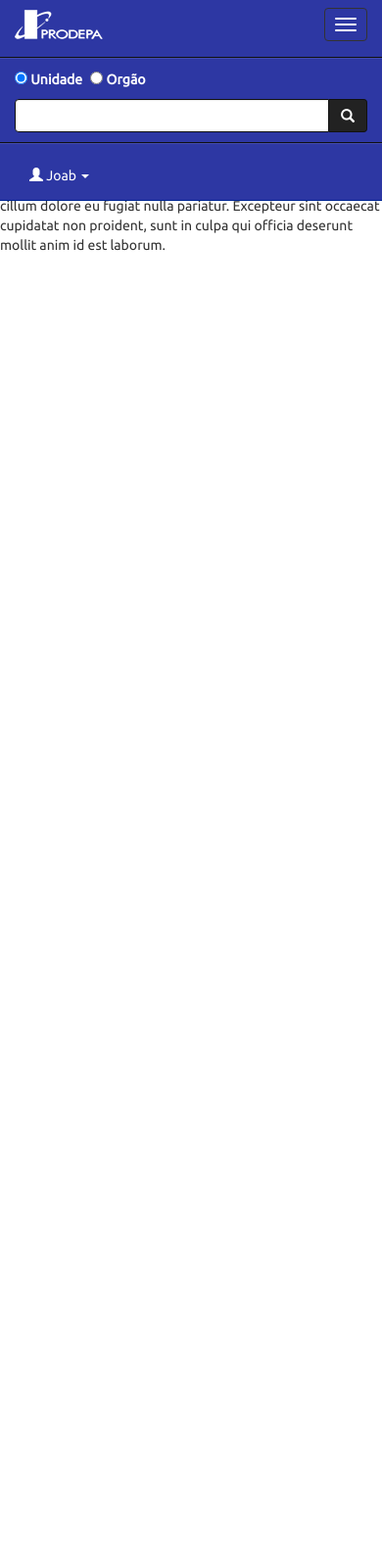
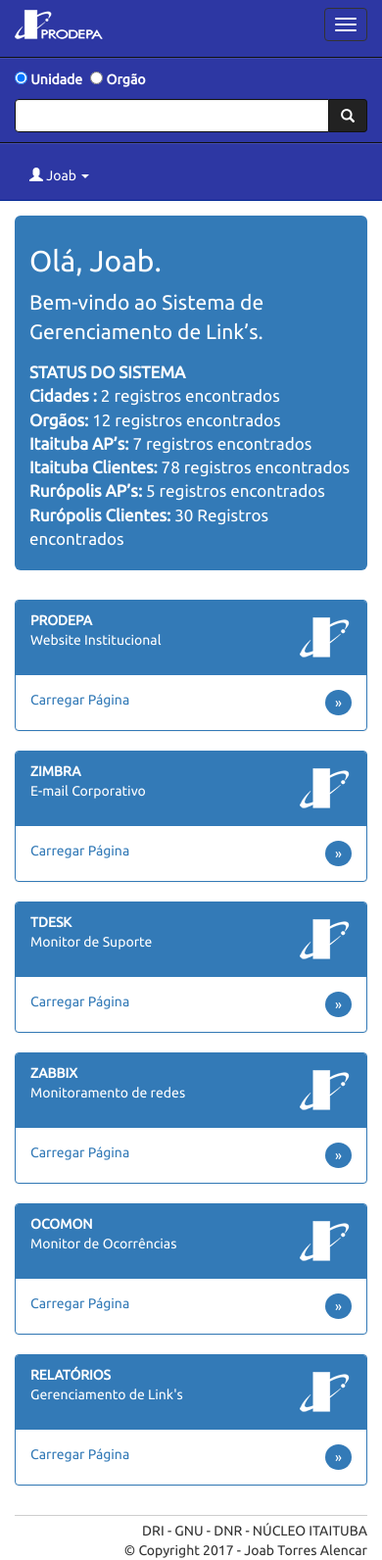
Before and after one commit to joabtorres/sgl_prodepa, a PHP site: page / in a window 390 px wide. Shown: the whole page at 98% size. Before the commit the page ends 256 px from the top, so only its background shows below. Run offline with PHP 8.4, Linux system fonts and the light colour scheme.

Commit message:
index.html concluida

```diff
--- a/css/estilo.css
+++ b/css/estilo.css
@@ -13,17 +13,22 @@
 
 
 /* CLASSES GLOBAIS*/
-
+.font-bold{font-weight: bold;}
 .img-center {
     display: block;
     margin: auto;
+}
+.img-right{
+    display: block;
+    float: right;
 }
 .oculta{display: none};
 .bg-success {
     background-color: rgb(50, 179, 51);
     color: white;
 }
-
+.jumbotron{background-color: #337AB7; color: white; padding-top:10px; padding-bottom: 10px;}
+.jumbotron>ul>li{font-size: 17px;}
 
 /*TELA LOGIN*/
 
@@ -231,3 +236,19 @@
 .side-nav>ul>li>ul>li>a:hover {
     color: #fff;
 }
+/*Breadcrumbs */
+#pagina-header>h2{
+    border-bottom: 1px solid #cecece;
+}
+/* panel*/
+.panel>.panel-body>a{display: block;}
+.panel>.panel-body>a:focus,.panel>.panel-body>a:hover{text-decoration: none;}
+.panel>.panel-body>a>span{float: right; background-color: #337AB7; color: white; padding: 3px 10px; border-radius: 50%}
+/*RODAPE*/
+#rodape{
+    clear: both;
+    margin-top: 10px;
+    padding-top: 5px;
+    border-top: 1px solid #cecece;
+}
+#rodape>p{margin-bottom: 0;}
--- a/index.html
+++ b/index.html
@@ -138,8 +138,150 @@
             </nav>
 
             <div id="conteudo_sistema">
-                <p>Lorem ipsum dolor sit amet, consectetur adipisicing elit, sed do eiusmod tempor incididunt ut labore et dolore magna aliqua. Ut enim ad minim veniam, quis nostrud exercitation ullamco laboris nisi ut aliquip ex ea commodo consequat. Duis aute
-                    irure dolor in reprehenderit in voluptate velit esse cillum dolore eu fugiat nulla pariatur. Excepteur sint occaecat cupidatat non proident, sunt in culpa qui officia deserunt mollit anim id est laborum.</p>
+                <div class="container-fluid">
+                    <div class="row" >
+                        <div class="col-sm-12 col-md-12 col-lg-12" id="pagina-header">
+                            <h2>Inicial</h2>
+                            <ol class="breadcrumb">
+                                <li class="active"><i class="glyphicon glyphicon-dashboard"></i> Inicial</li>
+                            </ol>
+                        </div>
+                    </div>
+                    <!--FIM pagina-header-->
+                    <div class="row">
+                        <div class="col-sm-12 col-md-12 col-lg-12">
+                            <div class="jumbotron">
+                                <h2>Olá, Joab.</h2>
+                                <p>Bem-vindo ao Sistema de Gerenciamento de Link’s.</p>
+                                <ul class="list-unstyled">
+                                    <li class="font-bold text-uppercase">STATUS DO SISTEMA</li>
+                                    <li><span class="font-bold">Cidades :</span> 2 registros encontrados</li>
+                                    <li><span class="font-bold">Orgãos: </span> 12 registros encontrados</li>
+                                    <li><span class="font-bold">Itaituba AP’s:</span>  7 registros encontrados</li>
+                                    <li><span class="font-bold">Itaituba Clientes:</span>  78 registros encontrados</li>
+                                    <li><span class="font-bold">Rurópolis AP’s:</span>  5 registros encontrados</li>
+                                    <li><span class="font-bold">Rurópolis Clientes: </span>  30 Registros encontrados</li>
+                                </ul>
+                            </div>
+                        </div>
+                        <div class="col-sm-6 col-md-4 col-lg-4">
+                            <div class="panel panel-primary">
+                                <div class="panel-heading">
+                                    <div class="row">
+                                        <div class="col-xs-9">
+                                            <div class="text-uppercase font-bold">PRODEPA</div>
+                                            <div>Website Institucional</div>
+                                        </div>
+                                       <div class="col-xs-3">
+                                            <img src="imagens/panel_icon.png" class="img-right img-responsive" alt="PRODEPA - LOGOTIPO"/>
+                                        </div>
+                                    </div>
+                                </div>
+                                <div class="panel-body">
+                                    <a href="#">Carregar Página<span>&raquo;</span></a>
+                                </div>
+                            </div>
+                        </div>
+
+                        <div class="col-sm-6 col-md-4 col-lg-4">
+                            <div class="panel panel-primary">
+                                <div class="panel-heading">
+                                    <div class="row">
+                                        <div class="col-xs-9">
+                                            <div class="text-uppercase font-bold">ZIMBRA</div>
+                                            <div>E-mail Corporativo</div>
+                                        </div>
+                                       <div class="col-xs-3">
+                                            <img src="imagens/panel_icon.png" class="img-right img-responsive" alt="PRODEPA - LOGOTIPO"/>
+                                        </div>
+                                    </div>
+                                </div>
+                                <div class="panel-body">
+                                    <a href="#">Carregar Página<span>&raquo;</span></a>
+                                </div>
+                            </div>
+                        </div>
+                        <div class="col-sm-6 col-md-4 col-lg-4">
+                            <div class="panel panel-primary">
+                                <div class="panel-heading">
+                                    <div class="row">
+                                        <div class="col-xs-9">
+                                            <div class="text-uppercase font-bold">TDESK</div>
+                                            <div>Monitor de Suporte</div>
+                                        </div>
+                                       <div class="col-xs-3">
+                                            <img src="imagens/panel_icon.png" class="img-right img-responsive" alt="PRODEPA - LOGOTIPO"/>
+                                        </div>
+                                    </div>
+                                </div>
+                                <div class="panel-body">
+                                    <a href="#">Carregar Página<span>&raquo;</span></a>
+                                </div>
+                            </div>
+                        </div>
+                        <div class="col-sm-6 col-md-4 col-lg-4">
+                            <div class="panel panel-primary">
+                                <div class="panel-heading">
+                                    <div class="row">
+                                        <div class="col-xs-9">
+                                            <div class="text-uppercase font-bold">ZABBIX</div>
+                                            <div>Monitoramento de redes</div>
+                                        </div>
+                                       <div class="col-xs-3">
+                                            <img src="imagens/panel_icon.png" class="img-right img-responsive" alt="PRODEPA - LOGOTIPO"/>
+                                        </div>
+                                    </div>
+                                </div>
+                                <div class="panel-body">
+                                    <a href="#">Carregar Página<span>&raquo;</span></a>
+                                </div>
+                            </div>
+                        </div>
+                        <div class="col-sm-6 col-md-4 col-lg-4">
+                            <div class="panel panel-primary">
+                                <div class="panel-heading">
+                                    <div class="row">
+                                        <div class="col-xs-9">
+                                            <div class="text-uppercase font-bold">OCOMON</div>
+                                            <div>Monitor de Ocorrências</div>
+                                        </div>
+                                       <div class="col-xs-3">
+                                            <img src="imagens/panel_icon.png" class="img-right img-responsive" alt="PRODEPA - LOGOTIPO"/>
+                                        </div>
+                                    </div>
+                                </div>
+                                <div class="panel-body">
+                                    <a href="#">Carregar Página<span>&raquo;</span></a>
+                                </div>
+                            </div>
+                        </div>
+                        <div class="col-sm-6 col-md-4 col-lg-4">
+                            <div class="panel panel-primary">
+                                <div class="panel-heading">
+                                    <div class="row">
+                                        <div class="col-xs-9">
+                                            <div class="text-uppercase font-bold">Relatórios</div>
+                                            <div>Gerenciamento de Link's</div>
+                                        </div>
+                                       <div class="col-xs-3">
+                                            <img src="imagens/panel_icon.png" class="img-right img-responsive" alt="PRODEPA - LOGOTIPO"/>
+                                        </div>
+                                    </div>
+                                </div>
+                                <div class="panel-body">
+                                    <a href="#">Carregar Página<span>&raquo;</span></a>
+                                </div>
+                            </div>
+                        </div>
+                    </div>
+                    <!--FIM .ROW-->
+
+                    <div id="rodape">
+                        <p class="text-right">DRI - GNU - DNR - NÚCLEO ITAITUBA</p>
+                        <p class="text-right">&copy; Copyright 2017 - Joab Torres Alencar</p>
+                    </div>
+                    <!--FIM #rodape-->
+                </div>
             </div>
             <!-- /#conteudo_sistema -->
 
```
Also changed, not shown: imagens/panel_icon.png (added).
